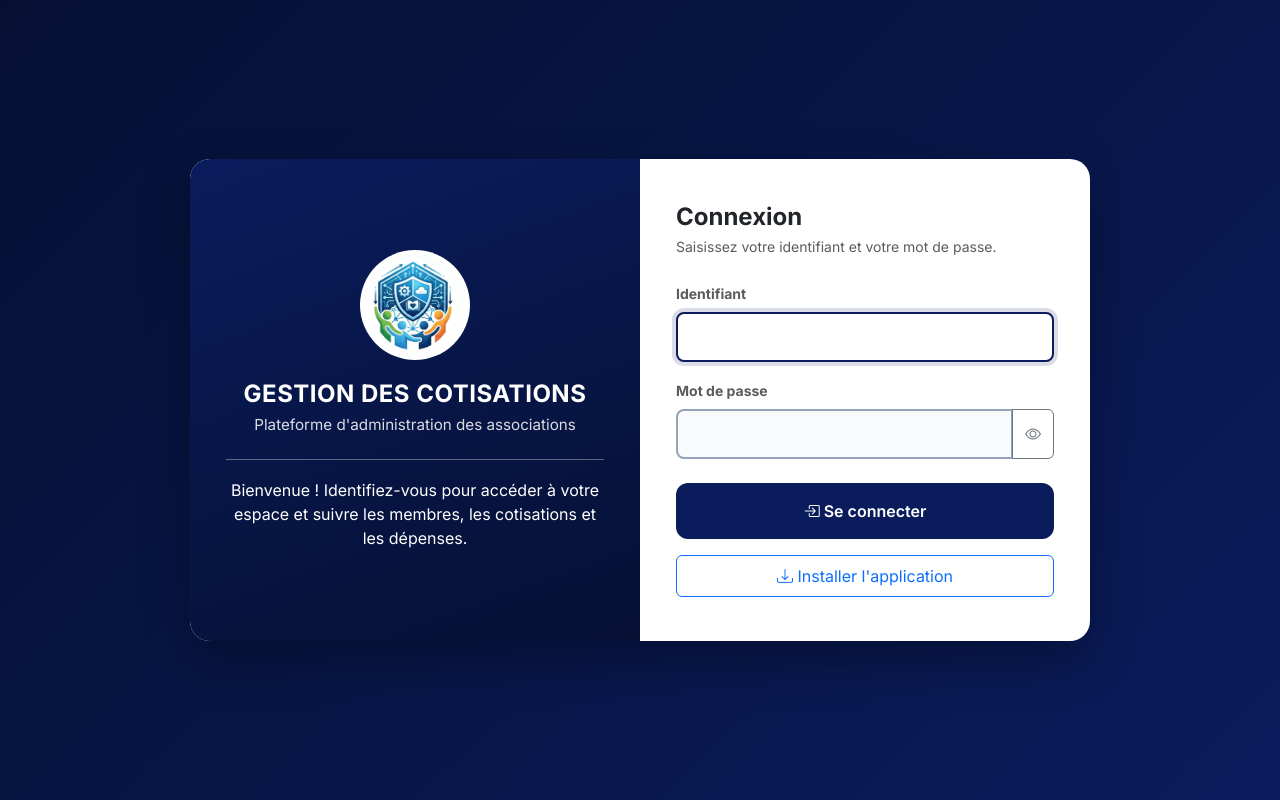
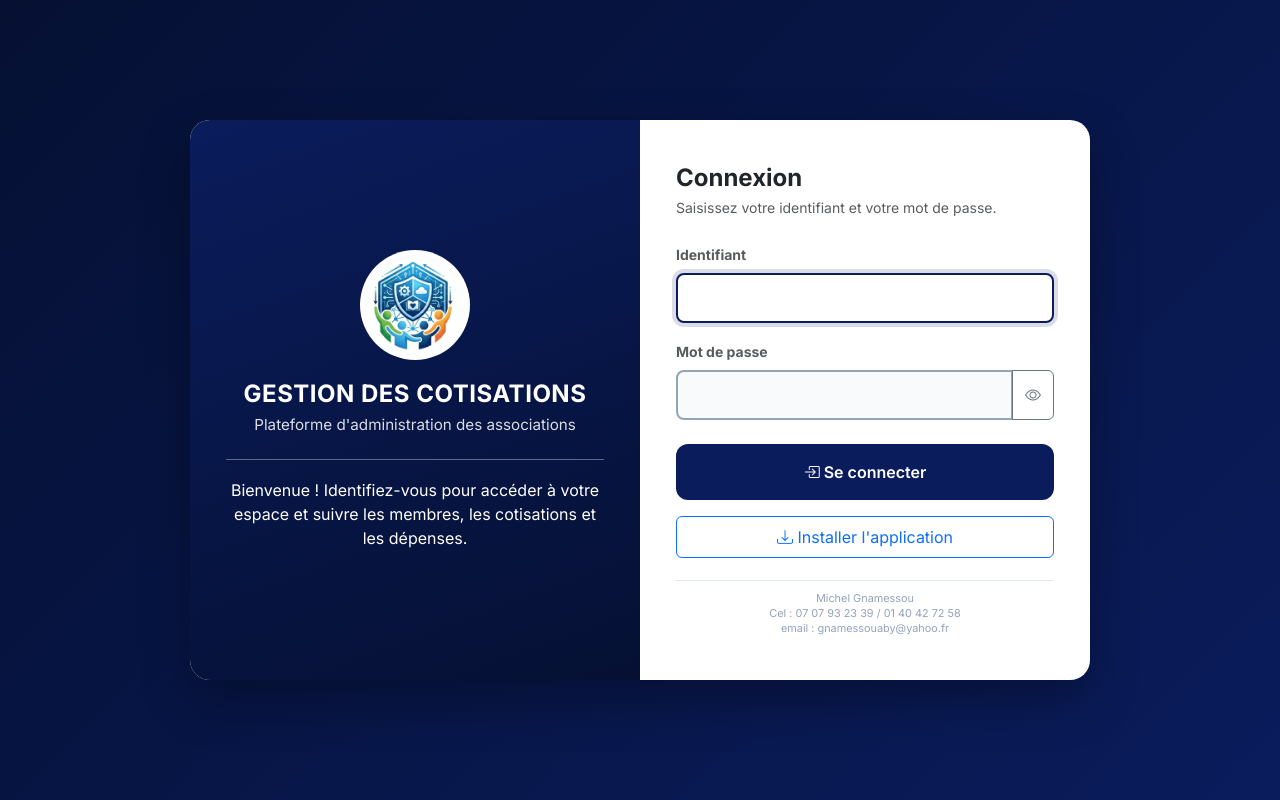
Before and after one commit to abymig-ci/gestion-cotisations-abhs, a Django app: page /login/ in a window 1280 px wide. Run offline with Django 5.2, Linux system fonts and the light colour scheme; parts of the project's set-up code (start-up, migrations or seed data) failed here and were passed over.

Commit message:
Signature sur la page de connexion

```diff
--- a/templates/registration/login.html
+++ b/templates/registration/login.html
@@ -90,6 +90,15 @@
             border-radius: 12px;
             font-weight: 600;
         }
+        .signature {
+            margin-top: 22px;
+            padding-top: 10px;
+            border-top: 1px solid #e2e8f0;
+            text-align: center;
+            font-size: .68rem;
+            line-height: 1.4;
+            color: #94a3b8;
+        }
         .btn-connexion:hover { background: var(--primary-dark, #0a1c5c); color: #ffffff; }
     </style>
 </head>
@@ -141,6 +150,12 @@
             <div class="text-center mt-3">
                 {% include 'pwa_bouton.html' with classe='btn btn-outline-primary w-100 py-2' %}
             </div>
+
+            <div class="signature">
+                Michel Gnamessou<br>
+                Cel : 07 07 93 23 39 / 01 40 42 72 58<br>
+                email : gnamessouaby@yahoo.fr
+            </div>
         </div>
     </div>
 
```
